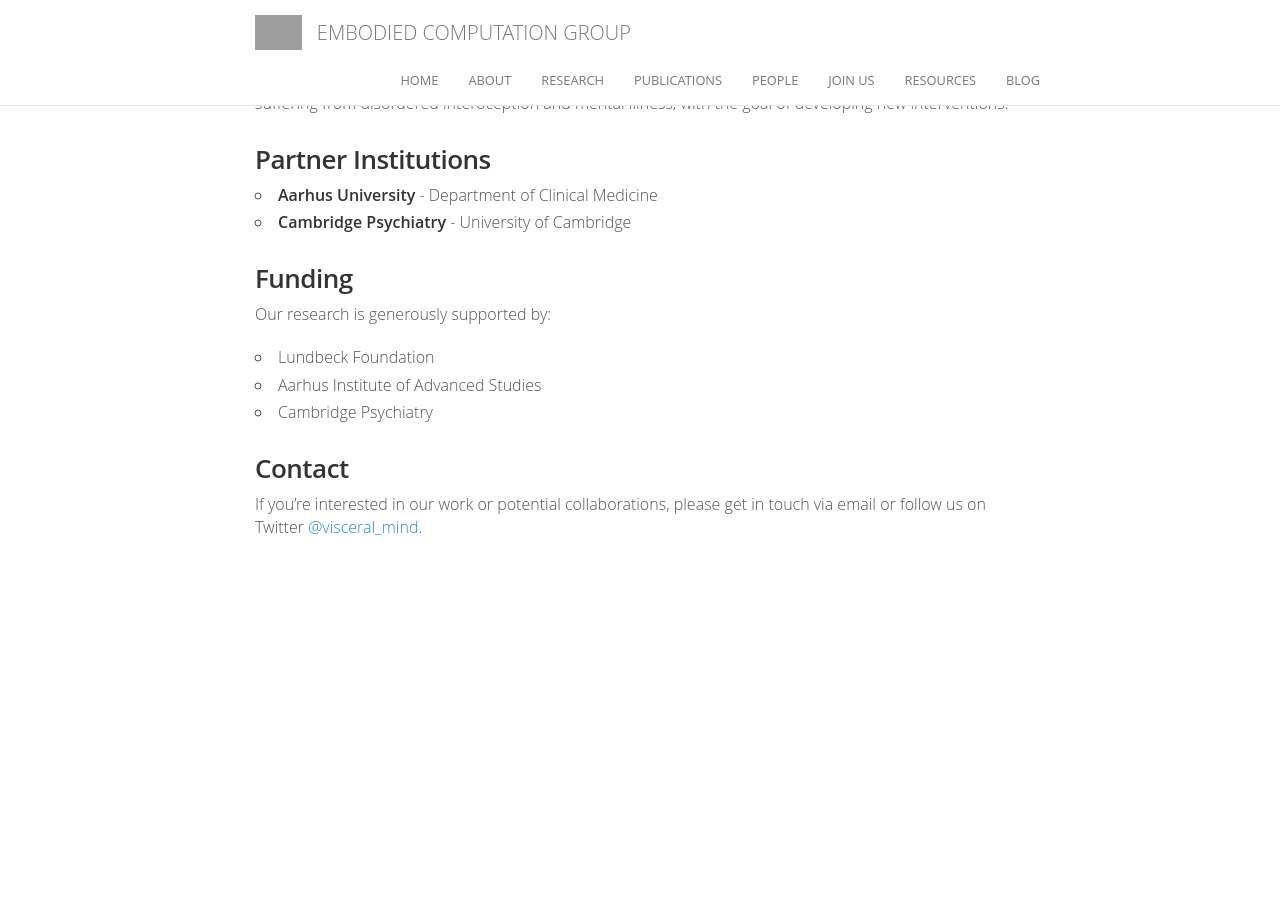
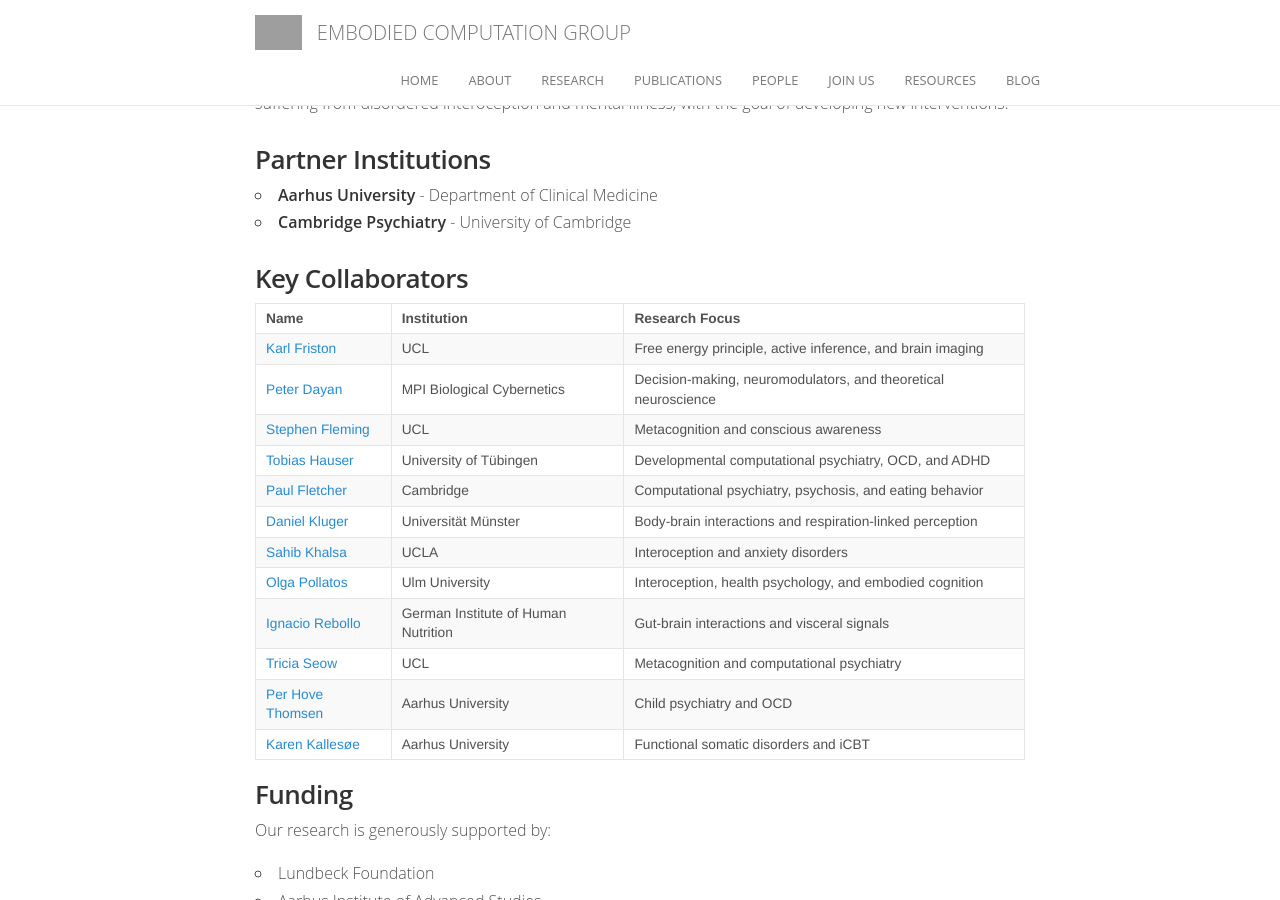
Before and after one commit to embodied-computation-group/embodied-computation-group.github.io, a Jekyll site: the page built from about.md, in a window 1280 px wide and 900 px high, scrolled down 679 px. Built offline with Jekyll 4.4.1, drawn with Linux system fonts in a browser that asks for light colours; comment, search, counter and statistics services are not loaded; before the commit the page ends 1238 px from its top, so only the background shows below that; grey boxes are pictures that could not be loaded.

Commit message:
Add key collaborators table to About page

```diff
--- a/about.md
+++ b/about.md
@@ -31,6 +31,23 @@ Our work spans two interconnected domains:
 - **Aarhus University** - Department of Clinical Medicine
 - **Cambridge Psychiatry** - University of Cambridge
 
+### Key Collaborators
+
+| Name | Institution | Research Focus |
+|------|-------------|----------------|
+| [Karl Friston](https://www.fil.ion.ucl.ac.uk/~karl/) | UCL | Free energy principle, active inference, and brain imaging |
+| [Peter Dayan](https://www.mpg.de/12309370/biological-cybernetics-dayan) | MPI Biological Cybernetics | Decision-making, neuromodulators, and theoretical neuroscience |
+| [Stephen Fleming](https://metacoglab.org/people) | UCL | Metacognition and conscious awareness |
+| [Tobias Hauser](https://devcompsy.org/) | University of Tübingen | Developmental computational psychiatry, OCD, and ADHD |
+| [Paul Fletcher](https://neuroscience.cam.ac.uk/member/pcf22/) | Cambridge | Computational psychiatry, psychosis, and eating behavior |
+| [Daniel Kluger](https://www.medizin.uni-muenster.de/biomag/forschung/ag-d-kluger.html) | Universität Münster | Body-brain interactions and respiration-linked perception |
+| [Sahib Khalsa](https://www.uclahealth.org/providers/sahib-khalsa) | UCLA | Interoception and anxiety disorders |
+| [Olga Pollatos](https://www.uni-ulm.de/en/in/psy-ges/team/olga-pollatos/) | Ulm University | Interoception, health psychology, and embodied cognition |
+| [Ignacio Rebollo](https://www.ignaciorebollo.com/) | German Institute of Human Nutrition | Gut-brain interactions and visceral signals |
+| [Tricia Seow](http://seowxft.github.io/) | UCL | Metacognition and computational psychiatry |
+| [Per Hove Thomsen](https://pure.au.dk/portal/da/persons/per.hove.thomsen%40clin.au.dk/) | Aarhus University | Child psychiatry and OCD |
+| [Karen Kallesøe](https://pure.au.dk/portal/da/persons/karen.kallesoe%40clin.au.dk/) | Aarhus University | Functional somatic disorders and iCBT |
+
 ### Funding
 
 Our research is generously supported by:
```
